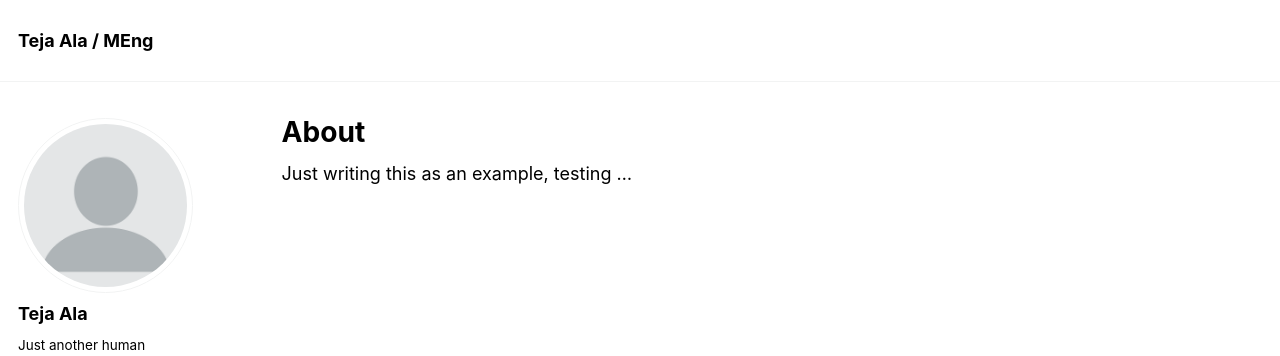
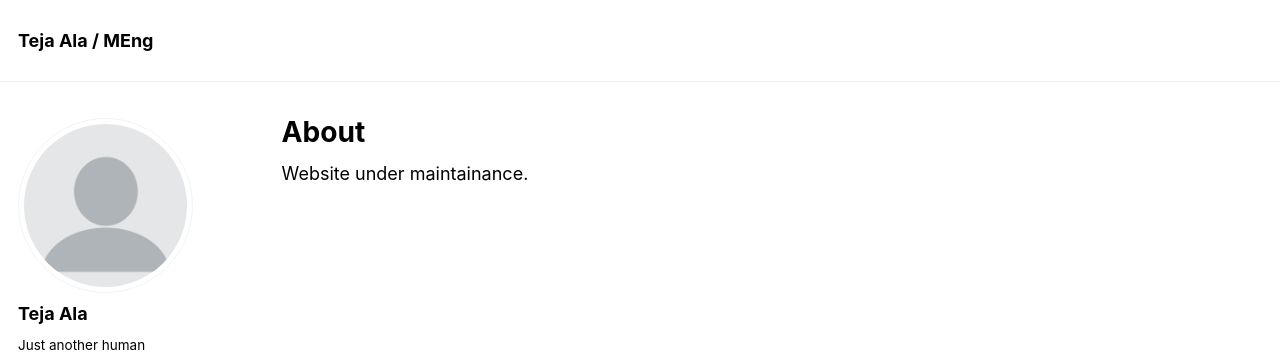
Before and after one commit to dekeract01/dekeract01.github.io, a Jekyll site: the page built from _pages/about.md, in a window 1280 px wide. Shown: the top 356 px of the page. Built offline with Jekyll 4.4.1, drawn with Linux system fonts in a browser that asks for light colours.

Commit message:
updated aboutme.md

```diff
--- a/_pages/about.md
+++ b/_pages/about.md
@@ -8,7 +8,7 @@ redirect_from:
   - /about.html
 ---
 
-Just writing this as an example, testing ...
+Website under maintainance.
 
 
 <!-- This is the front page of a website that is powered by the [academicpages template](https://github.com/academicpages/academicpages.github.io) and hosted on GitHub pages. [GitHub pages](https://pages.github.com) is a free service in which websites are built and hosted from code and data stored in a GitHub repository, automatically updating when a new commit is made to the respository. This template was forked from the [Minimal Mistakes Jekyll Theme](https://mmistakes.github.io/minimal-mistakes/) created by Michael Rose, and then extended to support the kinds of content that academics have: publications, talks, teaching, a portfolio, blog posts, and a dynamically-generated CV. You can fork [this repository](https://github.com/academicpages/academicpages.github.io) right now, modify the configuration and markdown files, add your own PDFs and other content, and have your own site for free, with no ads! An older version of this template powers my own personal website at [stuartgeiger.com](http://stuartgeiger.com), which uses [this Github repository](https://github.com/staeiou/staeiou.github.io).
```
